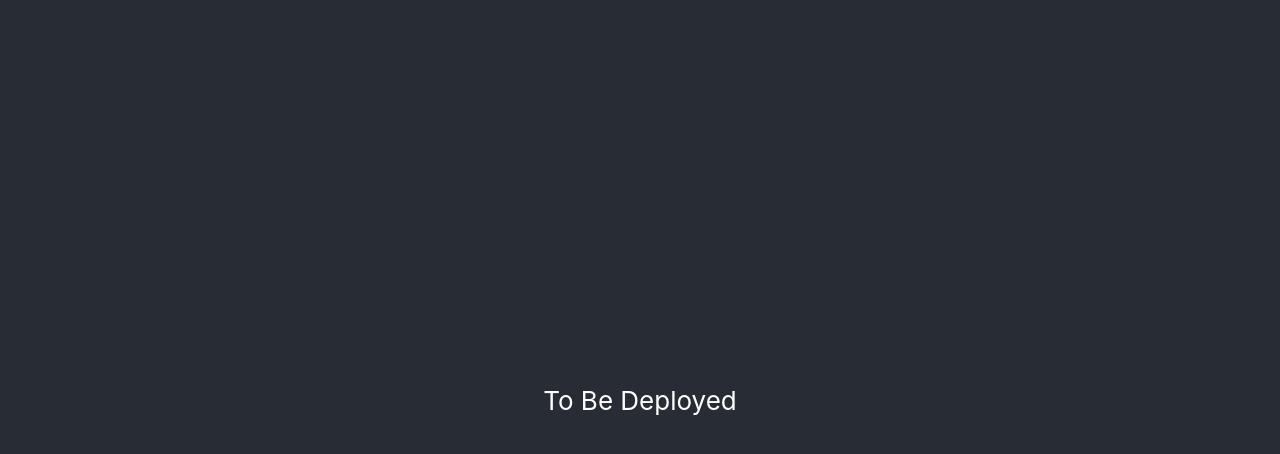
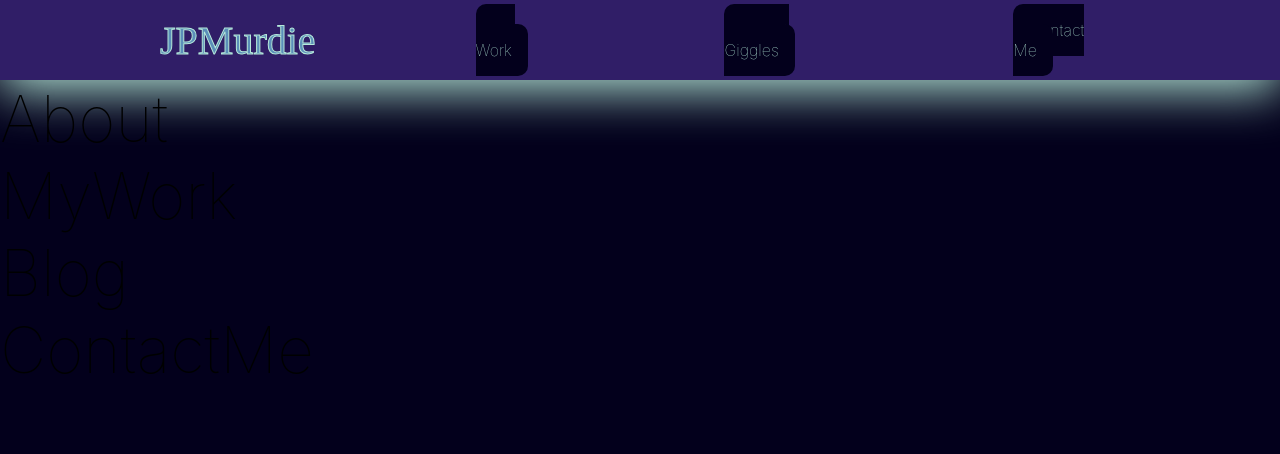
Before and after one commit to JPMurdie/jpmurdie.com, a React (Create React App) app: page / in a window 1280 px wide. Shown: the top 454 px of the page. Built offline with nearby package versions, Linux system fonts and the light colour scheme.

Commit message:
added dummy nav and pages files for layout purposes. Installed Styled and React Router.

```diff
--- a/package.json
+++ b/package.json
@@ -8,7 +8,9 @@
     "@testing-library/user-event": "^13.5.0",
     "react": "^18.2.0",
     "react-dom": "^18.2.0",
+    "react-router-dom": "^6.8.0",
     "react-scripts": "5.0.1",
+    "styled-components": "^5.3.6",
     "web-vitals": "^2.1.4"
   },
   "scripts": {
--- a/src/App.css
+++ /dev/null
@@ -1,38 +0,0 @@
-.App {
-  text-align: center;
-}
-
-.App-logo {
-  height: 40vmin;
-  pointer-events: none;
-}
-
-@media (prefers-reduced-motion: no-preference) {
-  .App-logo {
-    animation: App-logo-spin infinite 20s linear;
-  }
-}
-
-.App-header {
-  background-color: #282c34;
-  min-height: 100vh;
-  display: flex;
-  flex-direction: column;
-  align-items: center;
-  justify-content: center;
-  font-size: calc(10px + 2vmin);
-  color: white;
-}
-
-.App-link {
-  color: #61dafb;
-}
-
-@keyframes App-logo-spin {
-  from {
-    transform: rotate(0deg);
-  }
-  to {
-    transform: rotate(360deg);
-  }
-}
--- a/src/App.js
+++ b/src/App.js
@@ -1,10 +1,23 @@
-import logo from "./logo.svg";
-import "./App.css";
+import React from "react";
+//Global Style
+import GlobalStyle from "./components/GlobalStyle";
+//Nav
+import Nav from "./components/Nav";
+//Pages
+import About from "./pages/About";
+import MyWork from "./pages/MyWork";
+import Blog from "./pages/Blog";
+import ContactMe from "./pages/ContactMe";
 
 function App() {
   return (
     <div className="App">
-      <header className="App-header">To Be Deployed</header>
+      <GlobalStyle />
+      <Nav />
+      <About />
+      <MyWork />
+      <Blog />
+      <ContactMe />
     </div>
   );
 }
--- /dev/null
+++ b/src/components/GlobalStyle.js
@@ -0,0 +1,63 @@
+import { createGlobalStyle } from "styled-components";
+
+const GlobalStyle = createGlobalStyle`
+
+    *{
+        margin: 0;
+        padding: 0;
+        box-sizing: border-box;
+    }
+
+    body {
+        background: #03001C;
+        font-family: 'Inter', sans-serif;
+    }
+
+    button{
+        font-weight: bold;
+        font-size: 1.1rem;
+        cursor: pointer;
+        padding: 1rem 2rem;
+        border: 3px solid #23d997;
+        background: transparent;
+        color: white;
+        transition: all 0.5s ease;
+        font-family: 'Inter', sans-serif;
+        &:hover{
+            background-color: #23d997;
+            color: white;
+        }
+    }
+
+    h2{
+        font-weight: lighter;
+        font-size: 4rem;
+    }
+
+    h3{
+        color: white;
+    }
+
+    h4{
+        font-weight: bold;
+        font-size: 2rem;
+    }
+
+    a{
+        font-size: 1.1rem;
+    }
+
+    span{
+        font-weight: bold;
+        color: #23d997;
+    }
+
+    p{
+        padding: 3rem 0rem;
+        color: #ccc;
+        font-size: 1.4rem;
+        line-height: 150%;
+    }
+`;
+
+export default GlobalStyle;
--- /dev/null
+++ b/src/components/Nav.js
@@ -0,0 +1,58 @@
+import React from "react";
+import styled from "styled-components";
+
+const Nav = () => {
+  return (
+    <StyledNav>
+      <h1 id="logo">JPMurdie</h1>
+      <ul>
+        <li>
+          <a href="#">My Work</a>
+        </li>
+        <li>
+          <a href="#">Shits & Giggles</a>
+        </li>
+        <li>
+          <a href="#">Contact Me</a>
+        </li>
+      </ul>
+    </StyledNav>
+  );
+};
+
+const StyledNav = styled.nav`
+  min-height: 10vh;
+  display: flex;
+  margin: auto;
+  justify-content: space-between;
+  align-items: center;
+  padding: 1rem 10rem;
+  background: #301e67;
+  box-shadow: 0px 10px 50px #b6eada;
+  a {
+    border-radius: 10px;
+    padding: 1rem;
+    background-color: #03001c;
+    color: #b6eada;
+    text-decoration: none;
+    font-size: 1rem;
+    font-weight: lighter;
+  }
+  ul {
+    display: flex;
+    list-style: none;
+  }
+  #logo {
+    color: #5b8fb9;
+    -webkit-text-stroke: 1px #b6eada;
+    font-size: 2.5rem;
+    font-family: "Lobster", cursive;
+    font-weight: lighter;
+  }
+  li {
+    padding-left: 10rem;
+    position: relative;
+  }
+`;
+
+export default Nav;
--- /dev/null
+++ b/src/pages/About.js
@@ -0,0 +1,11 @@
+import React from "react";
+
+const About = () => {
+  return (
+    <div id="About">
+      <h2>About</h2>
+    </div>
+  );
+};
+
+export default About;
--- /dev/null
+++ b/src/pages/Blog.js
@@ -0,0 +1,11 @@
+import React from "react";
+
+const Blog = () => {
+  return (
+    <div id="Blog">
+      <h2>Blog</h2>
+    </div>
+  );
+};
+
+export default Blog;
--- /dev/null
+++ b/src/pages/ContactMe.js
@@ -0,0 +1,11 @@
+import React from "react";
+
+const ContactMe = () => {
+  return (
+    <div id="ContactMe">
+      <h2>ContactMe</h2>
+    </div>
+  );
+};
+
+export default ContactMe;
--- /dev/null
+++ b/src/pages/MyWork.js
@@ -0,0 +1,11 @@
+import React from "react";
+
+const MyWork = () => {
+  return (
+    <div id="MyWork">
+      <h2>MyWork</h2>
+    </div>
+  );
+};
+
+export default MyWork;
```
Also changed, not shown: 1 other file (tests, documents, lock files or other folders).
